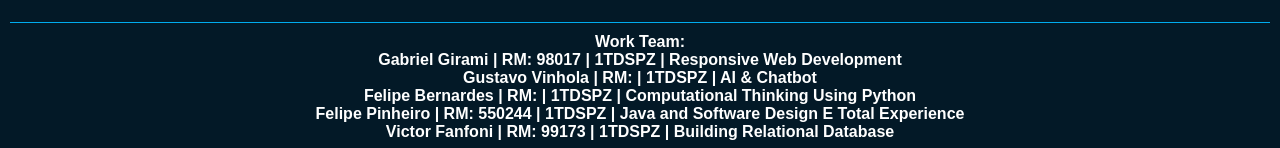
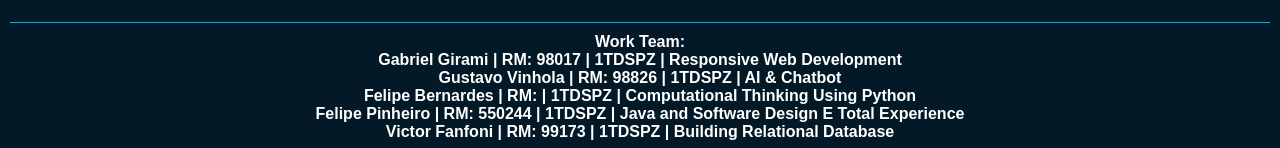
Before and after one commit to gabrielgirami2/GS-WEB, a Next.js app: page / in a window 1280 px wide. Shown: the part 649-797 px from the top of the page. Built offline with nearby package versions, Linux system fonts and the light colour scheme; no server answers.

Commit message:
Update Footer.jsx

```diff
--- a/src/style/components/Footer.jsx
+++ b/src/style/components/Footer.jsx
@@ -8,7 +8,7 @@ const Footer = () => {
       <div className={styles.team}>
           <p>Work Team: </p>
           <p>Gabriel Girami | RM: 98017 | 1TDSPZ | Responsive Web Development</p>
-          <p>Gustavo Vinhola | RM:  | 1TDSPZ | AI & Chatbot</p>
+          <p>Gustavo Vinhola | RM: 98826 | 1TDSPZ | AI & Chatbot</p>
           <p>Felipe Bernardes | RM:  | 1TDSPZ | Computational Thinking Using Python</p>
           <p>Felipe Pinheiro | RM: 550244 | 1TDSPZ | Java and Software Design E Total Experience</p>
           <p>Victor Fanfoni | RM: 99173  | 1TDSPZ | Building Relational Database</p>
```
